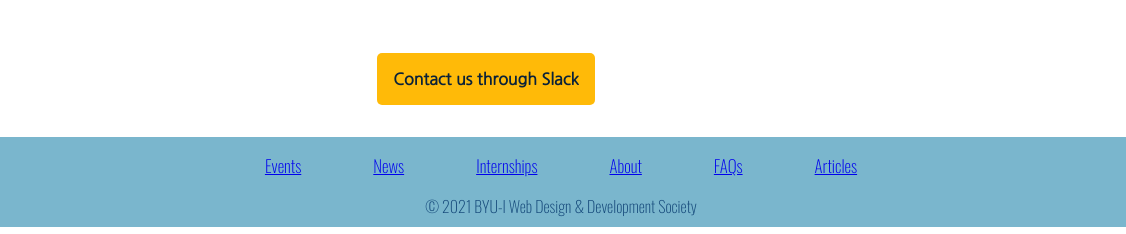
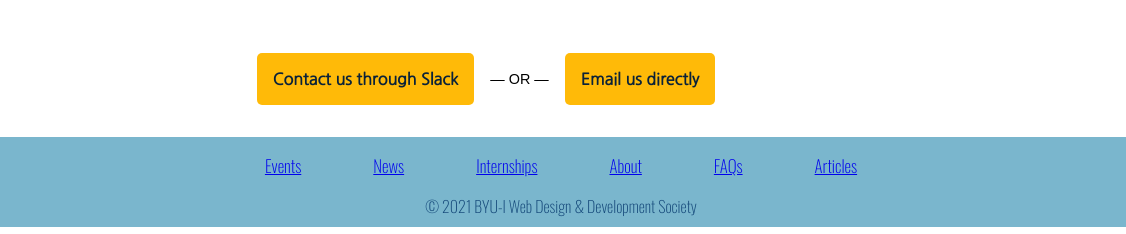
Before and after one commit to wddbyui/wddbyui.github.io, a website: page about/index.html in a window 1280 px wide. Shown: the part 566-800 px from the top of the page, 154-1280 px from the left. Drawn offline with nearby package versions, Linux system fonts and the light colour scheme.

Commit message:
Update contact info spot

```diff
--- a/about/index.html
+++ b/about/index.html
@@ -46,8 +46,11 @@
                 <span class="officer-title">Society Marketing Head</span>
             </section>
         </section>
-        <!-- This invite link is temporary -->
-        <a target="_blank" href="https://join.slack.com/t/byuiwddsociety/signup" class="contact-info">Contact us through Slack</a>
+        <div class="contact-grid">
+            <a target="_blank" href="https://join.slack.com/t/byuiwddsociety/signup" class="contact-info">Contact us through Slack</a>
+            <span>OR</span>
+            <a href="mailto:wddbyui@gmail.com" class="contact-info">Email us directly</a>
+        </div>
     </main>
     <footer>
         <div id="footer-desktop"> <!-- Desktop footer -->
--- a/src/css/styles.css
+++ b/src/css/styles.css
@@ -228,14 +228,27 @@ section h1 {
     font-size: small;
     text-align: center;
 }
+.contact-grid {
+    display: grid;
+    margin: 1rem auto 2rem;
+    grid-template-columns: max-content max-content max-content;
+    grid-column-gap: 1rem;
+    align-items: center;
+}
+.contact-grid span {
+    font-size: 0.9rem;
+    font-family: sans-serif;
+}
+.contact-grid span::before,
+.contact-grid span::after {
+    content: ' — ';
+}
 .contact-info {
     display: block;
     font-weight: bold;
-    margin: 1rem auto 0;
     text-decoration: none;
     background-color: #FFBA08;
     font-family: 'Nanum Gothic', sans-serif;
-    margin-bottom: 2rem;
     border-radius: 5px;
     color: #0A2239;
     cursor: pointer;
```
